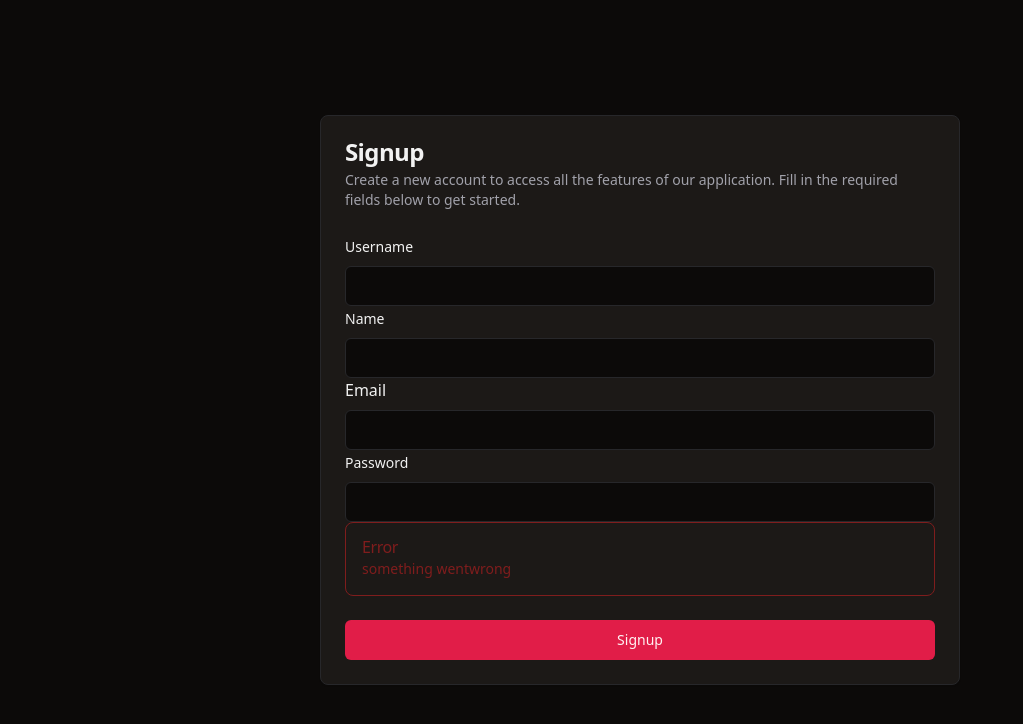
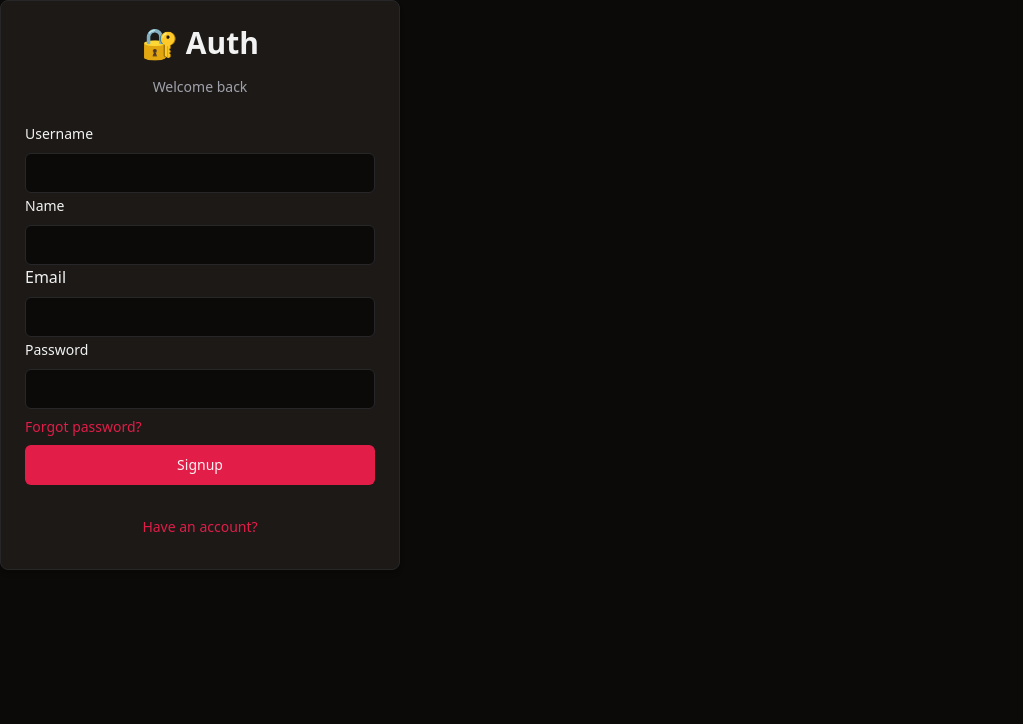
Before and after one commit to rahulkr-dev/chat-loom, a React (Vite) app in the folder frontend/: page /signup in a window 1280 px wide. Shown: the top 724 px of the page, without its empty margins (0-1023 px from the left). Built offline with nearby package versions, Linux system fonts and the light colour scheme; no server answers.

Commit message:
[frontend] refactor style signup page

```diff
--- a/frontend/src/pages/auth/SingupPage.tsx
+++ b/frontend/src/pages/auth/SingupPage.tsx
@@ -1,13 +1,6 @@
-import { Alert, AlertDescription, AlertTitle } from "@/components/ui/alert";
+import { CardWrapper } from "@/components/card-wrapper";
 import { Button } from "@/components/ui/button";
-import {
-  Card,
-  CardContent,
-  CardDescription,
-  CardFooter,
-  CardHeader,
-  CardTitle,
-} from "@/components/ui/card";
+
 import {
   Form,
   FormControl,
@@ -23,36 +16,24 @@ import { Tsignup } from "@/types";
 import { zodResolver } from "@hookform/resolvers/zod";
 import { useMutation, useQueryClient } from "@tanstack/react-query";
 import { useForm } from "react-hook-form";
+import { Link } from "react-router-dom";
 import { z } from "zod";
 
-const ErrorMessage = ({ error }: { error: string }) => {
-  return (
-    <Alert variant="destructive">
-      {/* <ExclamationTriangleIcon className="h-4 w-4" /> */}
-      <AlertTitle>Error</AlertTitle>
-      <AlertDescription>
-        {error}
-      </AlertDescription>
-    </Alert>
-  );
+const signup = async (payload: Tsignup) => {
+  const { data } = await singupMtFn(payload);
+  return data;
 };
 
-const signup = async(payload:Tsignup)=>{
-  const {data} = await singupMtFn(payload)
-  return data
-}
+const SignupPage = () => {
+  const queryClient = useQueryClient();
+  const { mutate, isPending } = useMutation({
+    mutationFn: signup,
+    onSuccess: () => {
+      queryClient.invalidateQueries({ queryKey: ["auth/self"] });
+    },
+  });
 
-const SignupPage = () => {
-  const queryClient = useQueryClient()
-  const { mutate } = useMutation({
-    mutationFn: signup,
-    onSuccess:()=>{
-      queryClient.invalidateQueries({queryKey:["auth/self"]})
-
-    }
-  });
   // todo - server error message
-
 
   const form = useForm<z.infer<typeof singupSchema>>({
     resolver: zodResolver(singupSchema),
@@ -68,18 +49,14 @@ const SignupPage = () => {
     mutate(values);
   };
   return (
-    <div className="w-screen h-screen flex justify-center items-center ">
-      <Card className="lg:w-[50vw]">
-        <CardHeader>
-          <CardTitle>Signup</CardTitle>
-          <CardDescription>
-            Create a new account to access all the features of our application.
-            Fill in the required fields below to get started.
-          </CardDescription>
-        </CardHeader>
+    <CardWrapper
+    headerLabel="Welcome back"
+    backButtonLabel="Have an account?"
+    backButtonHref="/login"
+  >
       <Form {...form}>
         <form onSubmit={form.handleSubmit(onSubmit)}>
-            <CardContent>
+          <div>
             <FormField
               name="username"
               control={form.control}
@@ -132,17 +109,22 @@ const SignupPage = () => {
                 </FormItem>
               )}
             />
-              <ErrorMessage error="something wentwrong" />
-            </CardContent>
-            <CardFooter>
-              <Button type="submit" className="w-full ">
+                 <Button
+                    size="sm"
+                    variant="link"
+                    asChild
+                    className="px-0 font-normal"
+                  >
+                    <Link to="/reset">Forgot password?</Link>
+                  </Button>
+          </div>
+
+          <Button disabled={isPending} type="submit" className="w-full">
             Signup
           </Button>
-            </CardFooter>
         </form>
       </Form>
-      </Card>
-    </div>
+</CardWrapper>
   );
 };
 
```
Lines whose indentation alone changed are shown as unchanged.
